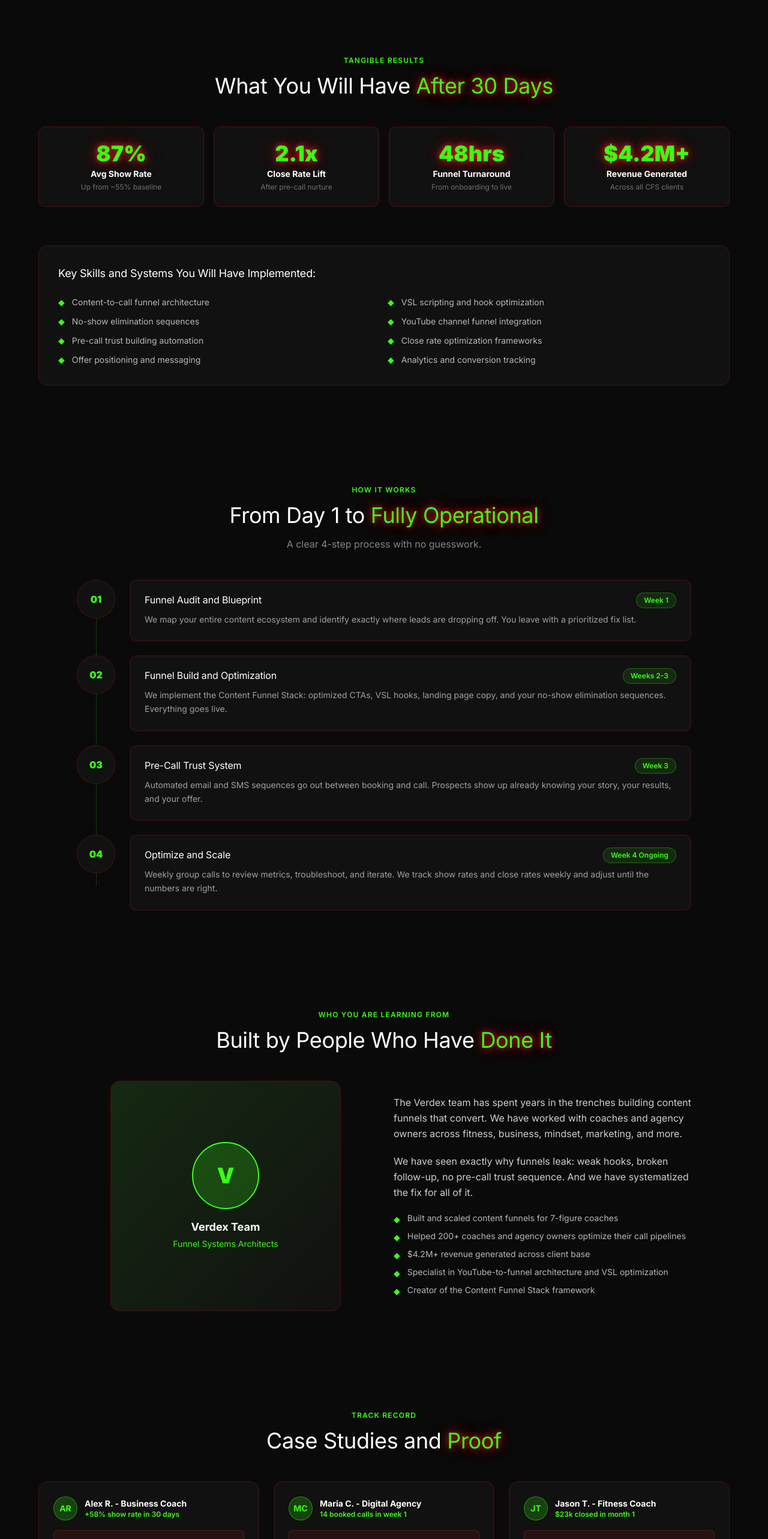
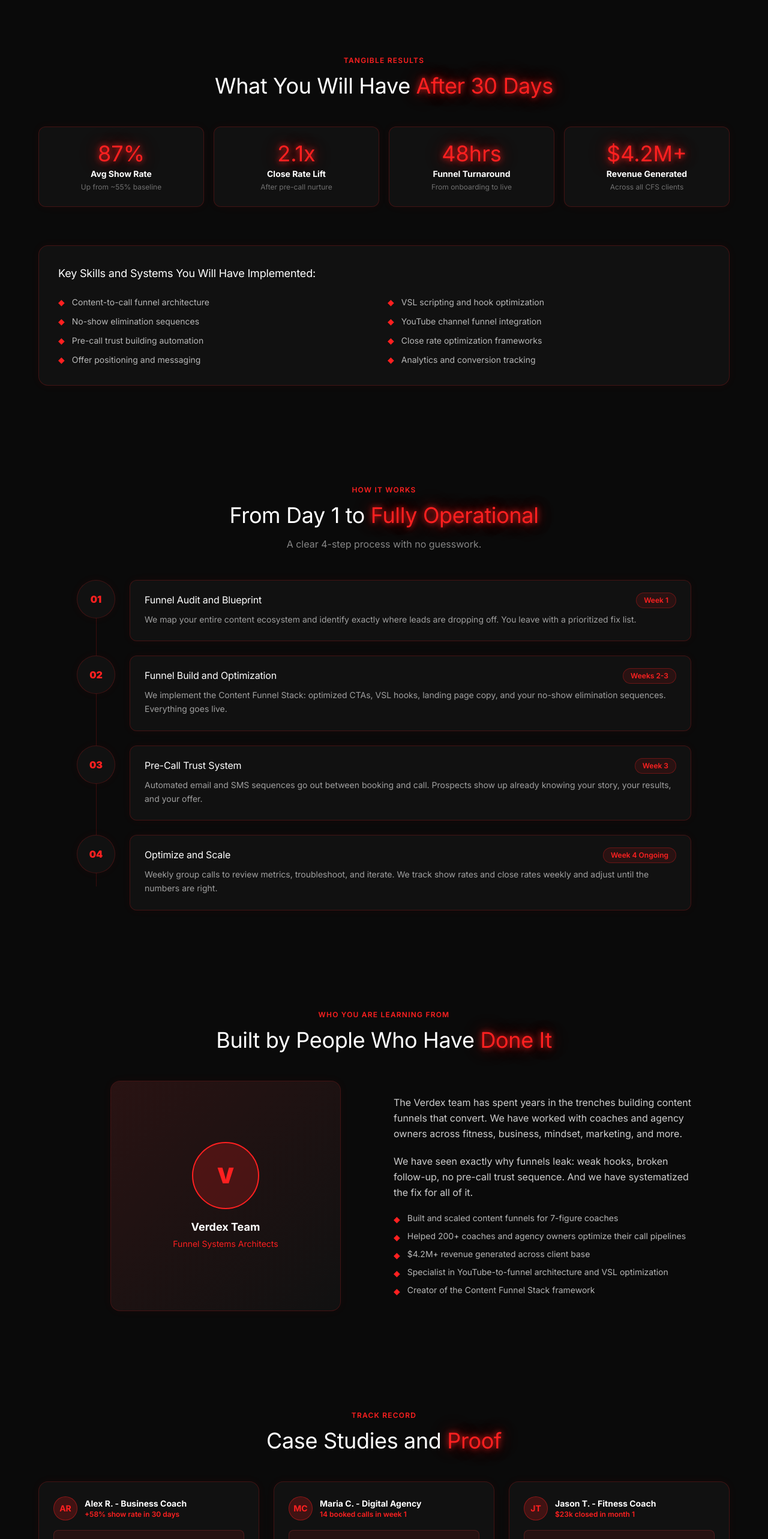
Before and after one commit to mikeyxanthony/content-funnel-stack, a Next.js app: page / in a window 1280 px wide. Shown: the part 4400-6966 px from the top of the page at 60% size. Built offline with nearby package versions, Linux system fonts and the light colour scheme.

Commit message:
feat: red accent on Results, Process, AboutFounder, CaseStudies

```diff
--- a/src/components/AboutFounder.tsx
+++ b/src/components/AboutFounder.tsx
@@ -4,22 +4,22 @@
     <section id="founder" className="py-20 px-4">
       <div className="max-w-5xl mx-auto">
         <div className="text-center mb-12">
-          <span className="text-[#39FF14] text-xs font-semibold uppercase tracking-widest">Who You Are Learning From</span>
-          <h2 className="text-3xl sm:text-4xl font-black mt-3">Built by People Who Have <span className="text-[#39FF14] neon-glow">Done It</span></h2>
+          <span className="text-[#FF2020] text-xs font-semibold uppercase tracking-widest">Who You Are Learning From</span>
+          <h2 className="text-3xl sm:text-4xl mt-3">Built by People Who Have <span className="text-[#FF2020] neon-glow">Done It</span></h2>
         </div>
         <div className="grid md:grid-cols-2 gap-8 items-center">
           <div className="neon-border rounded-2xl bg-[#111111] aspect-square max-w-sm mx-auto w-full flex items-center justify-center relative overflow-hidden">
-            <div className="absolute inset-0 bg-gradient-to-br from-[#39FF14]/10 to-transparent" />
+            <div className="absolute inset-0 bg-gradient-to-br from-[#FF2020]/10 to-transparent" />
             <div className="relative z-10 text-center">
-              <div className="w-28 h-28 rounded-full bg-[#39FF14]/20 border-2 border-[#39FF14] flex items-center justify-center mx-auto mb-4 text-[#39FF14] font-black text-4xl">V</div>
+              <div className="w-28 h-28 rounded-full bg-[#FF2020]/20 border-2 border-[#FF2020] flex items-center justify-center mx-auto mb-4 text-[#FF2020] font-black text-4xl">V</div>
               <p className="text-white font-bold text-lg">Verdex Team</p>
-              <p className="text-[#39FF14] text-sm mt-1">Funnel Systems Architects</p>
+              <p className="text-[#FF2020] text-sm mt-1">Funnel Systems Architects</p>
             </div>
           </div>
           <div className="space-y-5">
             <p className="text-white/80 leading-relaxed">The Verdex team has spent years in the trenches building content funnels that convert. We have worked with coaches and agency owners across fitness, business, mindset, marketing, and more.</p>
             <p className="text-white/80 leading-relaxed">We have seen exactly why funnels leak: weak hooks, broken follow-up, no pre-call trust sequence. And we have systematized the fix for all of it.</p>
-            <ul className="space-y-2 mt-4">{credentials.map((c,i) => (<li key={i} className="flex items-start gap-3 text-white/70 text-sm"><span className="text-[#39FF14] mt-0.5 flex-shrink-0">◆</span>{c}</li>))}</ul>
+            <ul className="space-y-2 mt-4">{credentials.map((c,i) => (<li key={i} className="flex items-start gap-3 text-white/70 text-sm"><span className="text-[#FF2020] mt-0.5 flex-shrink-0">◆</span>{c}</li>))}</ul>
           </div>
         </div>
       </div>
--- a/src/components/CaseStudies.tsx
+++ b/src/components/CaseStudies.tsx
@@ -8,19 +8,19 @@
     <section id="cases" className="py-20 px-4">
       <div className="max-w-6xl mx-auto">
         <div className="text-center mb-12">
-          <span className="text-[#39FF14] text-xs font-semibold uppercase tracking-widest">Track Record</span>
-          <h2 className="text-3xl sm:text-4xl font-black mt-3 mb-4">Case Studies and <span className="text-[#39FF14] neon-glow">Proof</span></h2>
+          <span className="text-[#FF2020] text-xs font-semibold uppercase tracking-widest">Track Record</span>
+          <h2 className="text-3xl sm:text-4xl mt-3 mb-4">Case Studies and <span className="text-[#FF2020] neon-glow">Proof</span></h2>
         </div>
         <div className="grid md:grid-cols-3 gap-6">
           {cases.map((c) => (
             <div key={c.name} className="neon-border rounded-2xl bg-[#111111] p-6 flex flex-col gap-4">
               <div className="flex items-center gap-3">
-                <div className="w-10 h-10 rounded-full bg-[#39FF14]/20 border border-[#39FF14]/40 flex items-center justify-center text-[#39FF14] font-bold text-sm flex-shrink-0">{c.initials}</div>
-                <div><p className="text-white font-bold text-sm">{c.name}</p><p className="text-[#39FF14] text-xs font-semibold">{c.result}</p></div>
+                <div className="w-10 h-10 rounded-full bg-[#FF2020]/20 border border-[#FF2020]/40 flex items-center justify-center text-[#FF2020] font-bold text-sm flex-shrink-0">{c.initials}</div>
+                <div><p className="text-white font-bold text-sm">{c.name}</p><p className="text-[#FF2020] text-xs font-semibold">{c.result}</p></div>
               </div>
               <div className="space-y-3 flex-1">
                 <div className="bg-red-900/20 border border-red-500/20 rounded-lg p-3"><p className="text-red-400 text-xs font-semibold uppercase tracking-wide mb-1">Before</p><p className="text-white/60 text-xs leading-relaxed">{c.before}</p></div>
-                <div className="bg-[#39FF14]/5 border border-[#39FF14]/20 rounded-lg p-3"><p className="text-[#39FF14] text-xs font-semibold uppercase tracking-wide mb-1">After</p><p className="text-white/70 text-xs leading-relaxed">{c.after}</p></div>
+                <div className="bg-[#FF2020]/5 border border-[#FF2020]/20 rounded-lg p-3"><p className="text-[#FF2020] text-xs font-semibold uppercase tracking-wide mb-1">After</p><p className="text-white/70 text-xs leading-relaxed">{c.after}</p></div>
               </div>
             </div>
           ))}
--- a/src/components/Process.tsx
+++ b/src/components/Process.tsx
@@ -9,22 +9,22 @@
     <section id="process" className="py-20 px-4">
       <div className="max-w-5xl mx-auto">
         <div className="text-center mb-12">
-          <span className="text-[#39FF14] text-xs font-semibold uppercase tracking-widest">How It Works</span>
-          <h2 className="text-3xl sm:text-4xl font-black mt-3 mb-4">From Day 1 to <span className="text-[#39FF14] neon-glow">Fully Operational</span></h2>
+          <span className="text-[#FF2020] text-xs font-semibold uppercase tracking-widest">How It Works</span>
+          <h2 className="text-3xl sm:text-4xl mt-3 mb-4">From Day 1 to <span className="text-[#FF2020] neon-glow">Fully Operational</span></h2>
           <p className="text-white/50">A clear 4-step process with no guesswork.</p>
         </div>
         <div className="relative">
-          <div className="absolute left-8 top-10 bottom-10 w-px bg-[#39FF14]/20 hidden sm:block" />
+          <div className="absolute left-8 top-10 bottom-10 w-px bg-[#FF2020]/20 hidden sm:block" />
           <div className="space-y-6">
             {steps.map((s) => (
               <div key={s.step} className="relative flex gap-6 items-start">
                 <div className="flex-shrink-0 w-16 h-16 rounded-full neon-border bg-[#111111] flex items-center justify-center z-10">
-                  <span className="text-[#39FF14] font-black text-base">{s.step}</span>
+                  <span className="text-[#FF2020] font-black text-base">{s.step}</span>
                 </div>
                 <div className="flex-1 neon-border rounded-xl bg-[#111111] p-6 pt-5">
                   <div className="flex items-start justify-between gap-4 flex-wrap mb-2">
                     <h3 className="text-white font-bold text-base">{s.title}</h3>
-                    <span className="text-[#39FF14] text-xs bg-[#39FF14]/10 border border-[#39FF14]/30 px-3 py-1 rounded-full font-semibold flex-shrink-0">{s.duration}</span>
+                    <span className="text-[#FF2020] text-xs bg-[#FF2020]/10 border border-[#FF2020]/30 px-3 py-1 rounded-full font-semibold flex-shrink-0">{s.duration}</span>
                   </div>
                   <p className="text-white/60 text-sm leading-relaxed">{s.desc}</p>
                 </div>
--- a/src/components/Results.tsx
+++ b/src/components/Results.tsx
@@ -5,13 +5,13 @@
     <section id="results" className="py-20 px-4">
       <div className="max-w-6xl mx-auto">
         <div className="text-center mb-12">
-          <span className="text-[#39FF14] text-xs font-semibold uppercase tracking-widest">Tangible Results</span>
-          <h2 className="text-3xl sm:text-4xl font-black mt-3 mb-4">What You Will Have <span className="text-[#39FF14] neon-glow">After 30 Days</span></h2>
+          <span className="text-[#FF2020] text-xs font-semibold uppercase tracking-widest">Tangible Results</span>
+          <h2 className="text-3xl sm:text-4xl mt-3 mb-4">What You Will Have <span className="text-[#FF2020] neon-glow">After 30 Days</span></h2>
         </div>
         <div className="grid grid-cols-2 lg:grid-cols-4 gap-4 mb-16">
           {results.map((r) => (
             <div key={r.metric} className="neon-border rounded-xl bg-[#111111] p-6 text-center">
-              <p className="text-4xl font-black text-[#39FF14] neon-glow">{r.metric}</p>
+              <p className="text-4xl text-[#FF2020] neon-glow">{r.metric}</p>
               <p className="text-white font-bold text-sm mt-1">{r.label}</p>
               <p className="text-white/40 text-xs mt-1">{r.sub}</p>
             </div>
@@ -19,7 +19,7 @@
         </div>
         <div className="neon-border rounded-2xl bg-[#111111] p-8">
           <h3 className="text-white font-bold text-lg mb-6">Key Skills and Systems You Will Have Implemented:</h3>
-          <div className="grid sm:grid-cols-2 gap-3">{skills.map((s,i) => (<div key={i} className="flex items-center gap-3 text-white/70 text-sm"><span className="text-[#39FF14] flex-shrink-0">◆</span>{s}</div>))}</div>
+          <div className="grid sm:grid-cols-2 gap-3">{skills.map((s,i) => (<div key={i} className="flex items-center gap-3 text-white/70 text-sm"><span className="text-[#FF2020] flex-shrink-0">◆</span>{s}</div>))}</div>
         </div>
       </div>
     </section>
```
